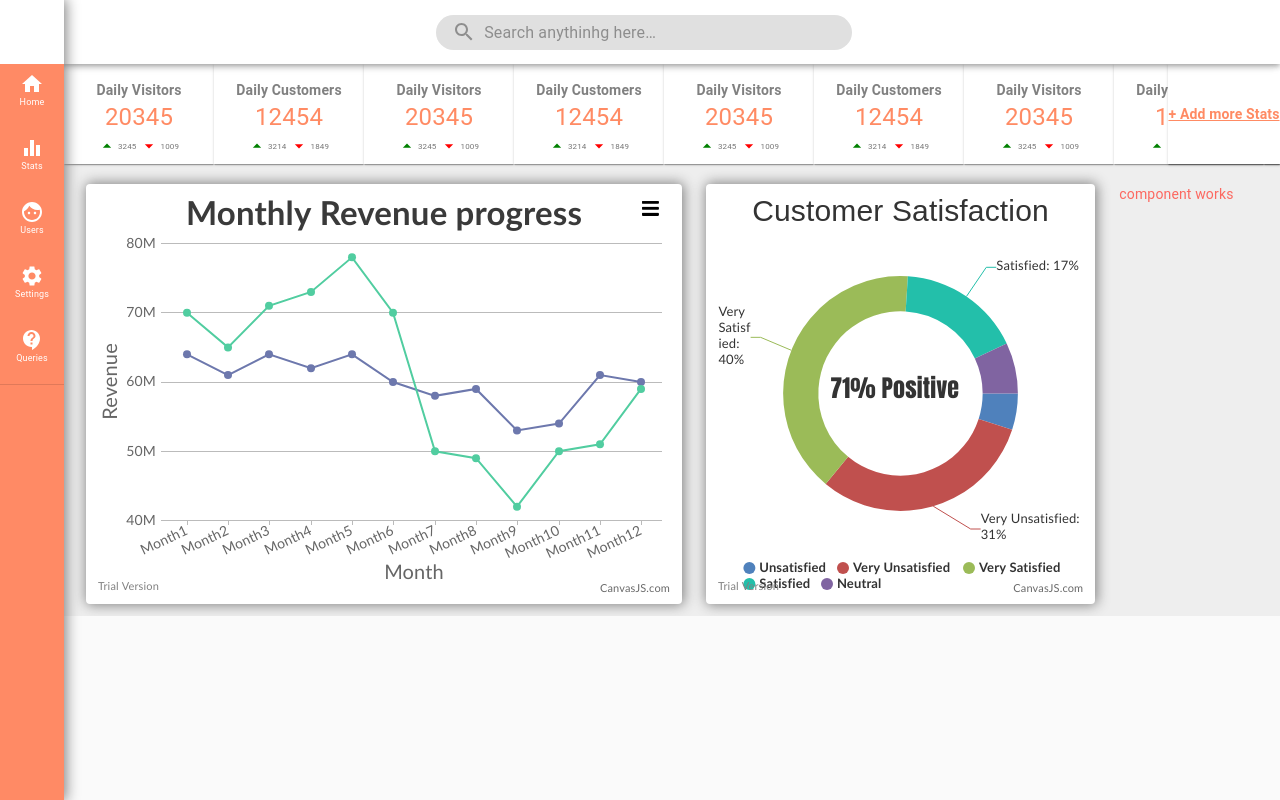
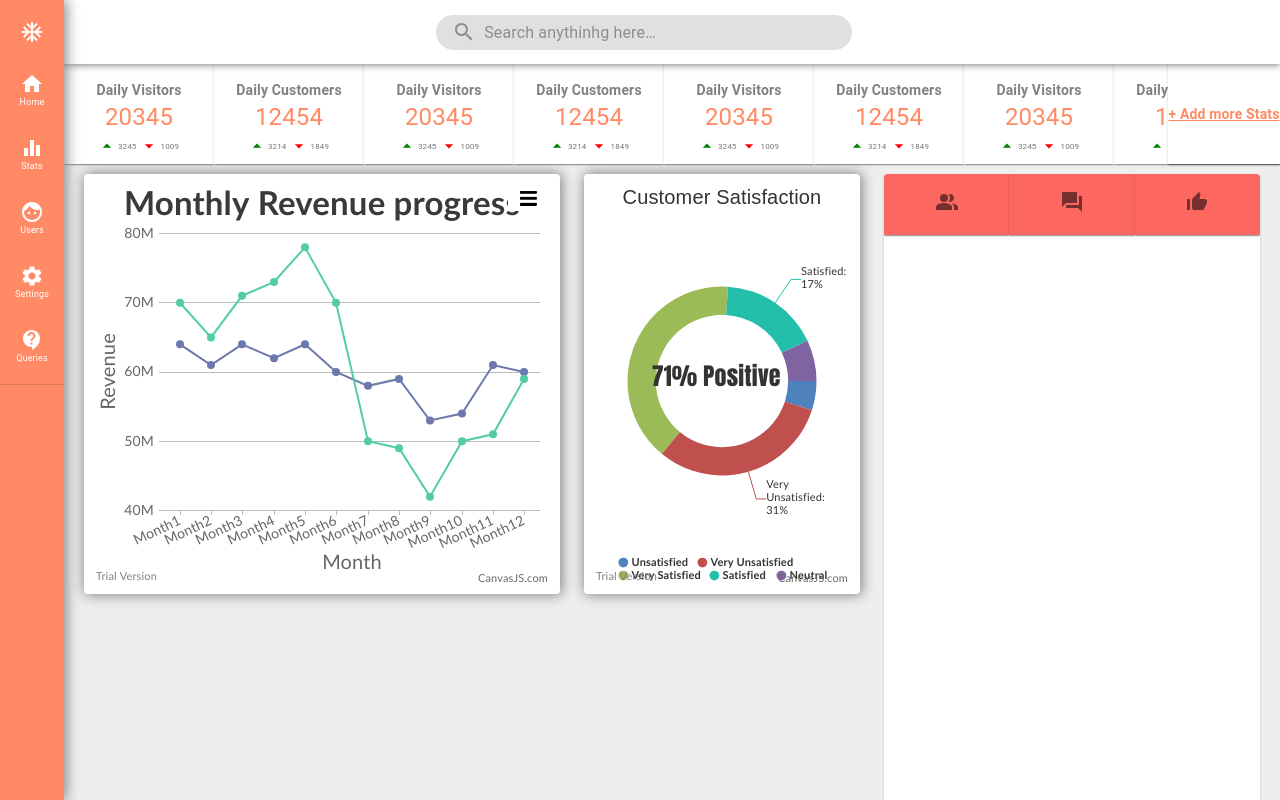
Before and after one commit to ani10/reactDashboard, a React (Create React App) app: page / in a window 1280 px wide. Shown: the top 800 px of the page. Built offline with nearby package versions, Linux system fonts and the light colour scheme.

Commit message:
chat panel skeleton ready

```diff
--- a/src/App.tsx
+++ b/src/App.tsx
@@ -5,7 +5,7 @@ import QuickStatusBar from "./bars/quickStatsBar"
 import './App.css';
 import LineChart from './panels/lineChart';
 import DoughnutChart from './panels/doughnutChart';
-import {  Grid, Hidden, makeStyles, Theme, createStyles } from '@material-ui/core';
+import {  Grid, makeStyles, Theme, createStyles } from '@material-ui/core';
 import ChatPanel from './panels/chatPanel';
 
 
@@ -17,7 +17,7 @@ createStyles(
         margin: "64px 0 0 64px"
       },
       mainGrid: {
-        margin: " 84px 0 0 10px"
+        padding: "110px 20px 20px 20px"
       }
     }
   )
@@ -32,19 +32,15 @@ function App() {
         <NavBar />
         <QuickStatusBar />
         <Grid className={classes.mainGrid} container spacing={3}>
-          <Grid item lg={12}>
-          </Grid>
-          <Grid item lg={6} sm={11}>
+          <Grid item lg={5} sm={12}>
             <LineChart></LineChart>
           </Grid>
-          <Grid item lg={4} sm={11}>
+          <Grid item lg={3} sm={6}>
             <DoughnutChart></DoughnutChart>
           </Grid>
-          <Hidden only="sm">
-            <Grid item lg={2}>
-              <ChatPanel></ChatPanel>
-            </Grid>
-          </Hidden>
+          <Grid item lg={4} sm={6}>
+            <ChatPanel></ChatPanel>
+          </Grid>
         </Grid>
       </Grid>
 
--- a/src/panels/chatPanel.tsx
+++ b/src/panels/chatPanel.tsx
@@ -1,7 +1,8 @@
 import React from "react";
-import AppBar from '@material-ui/core/AppBar';
-import ToolBar from '@material-ui/core/Toolbar';
-import { makeStyles, Theme, createStyles } from "@material-ui/core";
+import PeopleAltIcon from '@material-ui/icons/PeopleAlt';
+import ForumIcon from '@material-ui/icons/Forum';
+import ThumbUpAltIcon from '@material-ui/icons/ThumbUpAlt';
+import { makeStyles, Theme, createStyles, Card } from "@material-ui/core";
 
 const useStyles = makeStyles((theme: Theme) =>
 createStyles(
@@ -9,6 +10,17 @@ createStyles(
       root: {
         flexGrow: 1,
         color: "#fc6860",
+      },
+      chatbox: {
+        height: '800px'
+      },
+      chatHeadButtons: {
+        display: "inline-block",
+        background: "#fc6860",
+        padding: theme.spacing(2),
+        textAlign: 'center',
+        color: theme.palette.text.secondary,
+        width: "33.33%",
       },
     }
   )
@@ -20,7 +32,17 @@ const ChatPanel: React.FC = () => {
 
   return(
     <div className={classes.root}>
-      component works
+      <Card className={classes.chatbox}>
+          <Card className={classes.chatHeadButtons} square={true}>
+            <PeopleAltIcon></PeopleAltIcon>
+          </Card>
+          <Card className={classes.chatHeadButtons} square={true}>
+            <ForumIcon></ForumIcon>
+          </Card>
+          <Card className={classes.chatHeadButtons} square={true}>
+            <ThumbUpAltIcon></ThumbUpAltIcon>
+          </Card>
+      </Card>
     </div>
   )
 }
--- a/src/panels/doughnutChart.tsx
+++ b/src/panels/doughnutChart.tsx
@@ -9,7 +9,6 @@ createStyles(
     {
       root: {
         flexGrow: 1,
-        maxWidth: 400,
         boxShadow: "1px 0 13px 1px grey",
         padding: "10px"
       },
--- a/src/panels/lineChart.tsx
+++ b/src/panels/lineChart.tsx
@@ -9,7 +9,6 @@ createStyles(
     {
       root: {
         flexGrow: 1,
-        maxWidth: 1000,
         boxShadow: "1px 0 13px 1px grey",
         padding: "10px"
       },
```
